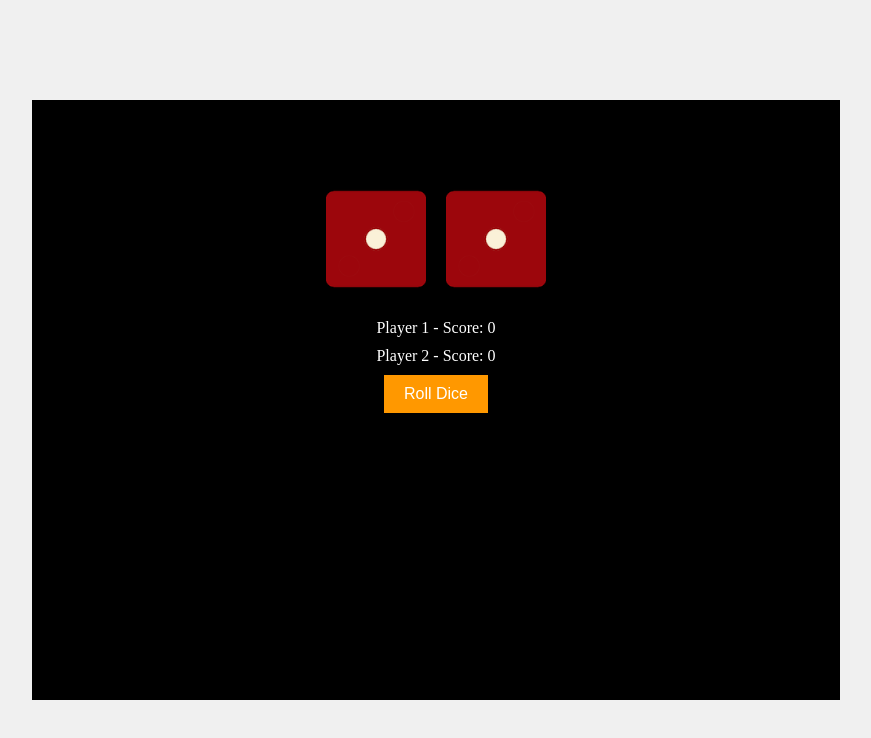
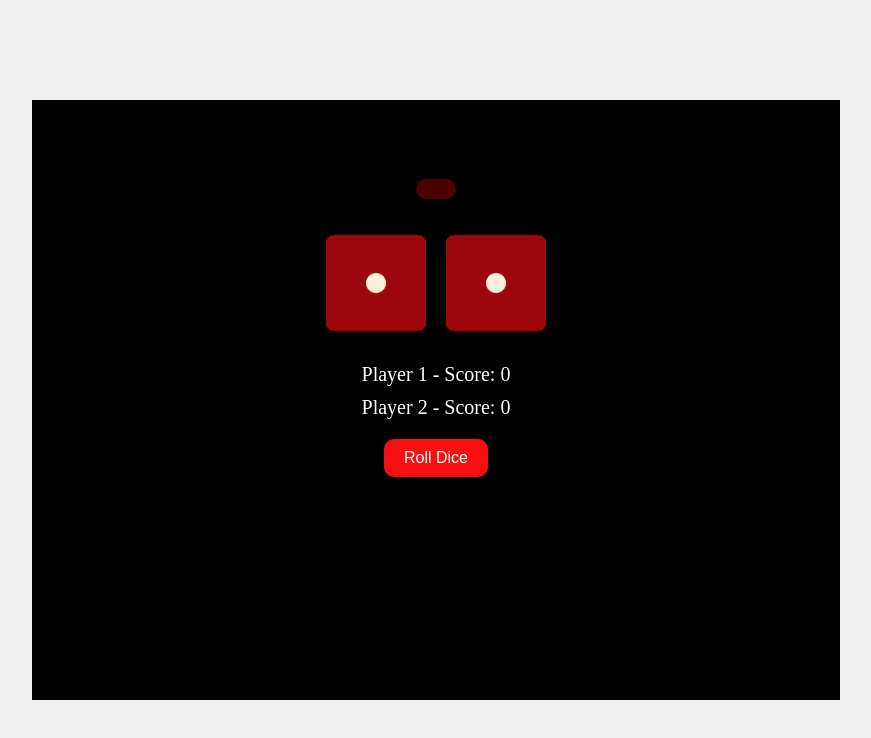
Before and after one commit to CodeWithPuran/FrontEnd_Assignment_7_8, a plain HTML site: page index.html in a window 1280 px wide. Shown: the whole page, without its empty margins (204-1075 px from the left). Drawn offline with Linux system fonts and the light colour scheme.

Commit message:
added resultMessage box in index.html and modified css

```diff
--- a/index.html
+++ b/index.html
@@ -12,6 +12,7 @@
 
     <div class="container">
         <h3>Let's Play!</h3>
+        <div id="resultMessage" class="result-message"></div>
         <div class="dice-container">
             <img id="dice1" src="images/dice1.png" alt="Dice 1">
             <img id="dice2" src="images/dice1.png" alt="Dice 2">
--- a/styles.css
+++ b/styles.css
@@ -27,25 +27,24 @@ body {
 #player1Score,
 #player2Score {
     color: white;
-    /* Text color for player scores */
+    font-size: 20px;
     margin-bottom: 10px;
 }
 
 #rollButton {
-    background-color: #ff9800;
-    /* Button background color */
+    background-color: #f90f0f;
     color: white;
-    /* Button text color */
     border: none;
     padding: 10px 20px;
     font-size: 16px;
+    border-radius: 10px;
+    margin-top: 10px;
     cursor: pointer;
-    transition: background-color 0.3s;
+    transition: background-color 0.4s;
 }
 
 #rollButton:hover {
-    background-color: #f57c00;
-    /* Button background color on hover */
+    background-color: #4c0101;
 }
 
 #dice1,
@@ -54,3 +53,13 @@ body {
     height: 100px;
     margin: 10px;
 }
+
+.result-message {
+    color: #fff;
+    background-color: #4c0101;
+    border-radius: 10px;
+    font-weight: bold;
+    margin-bottom: 20px;
+    padding: 10px 20px;
+    display: inline-block;
+}
```
